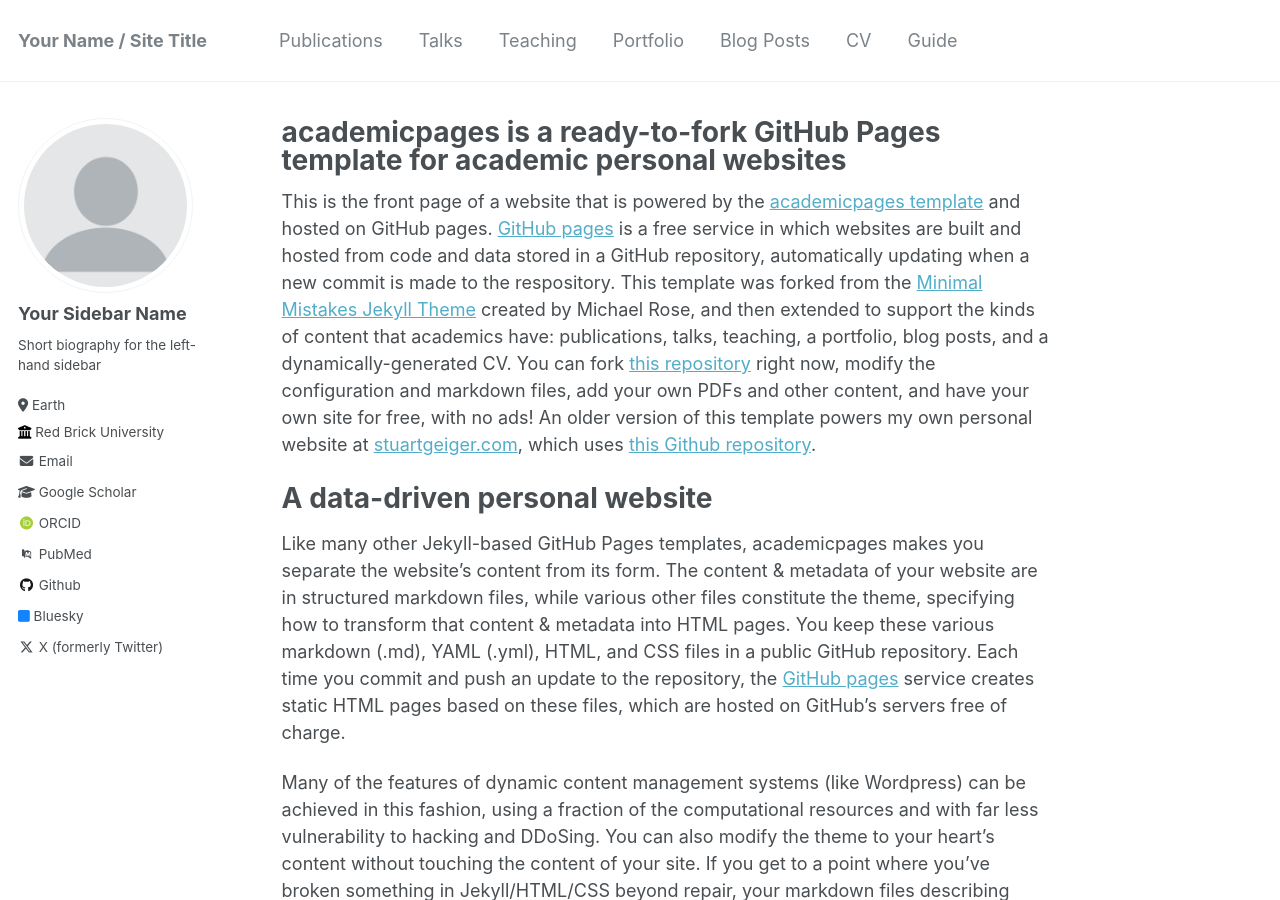
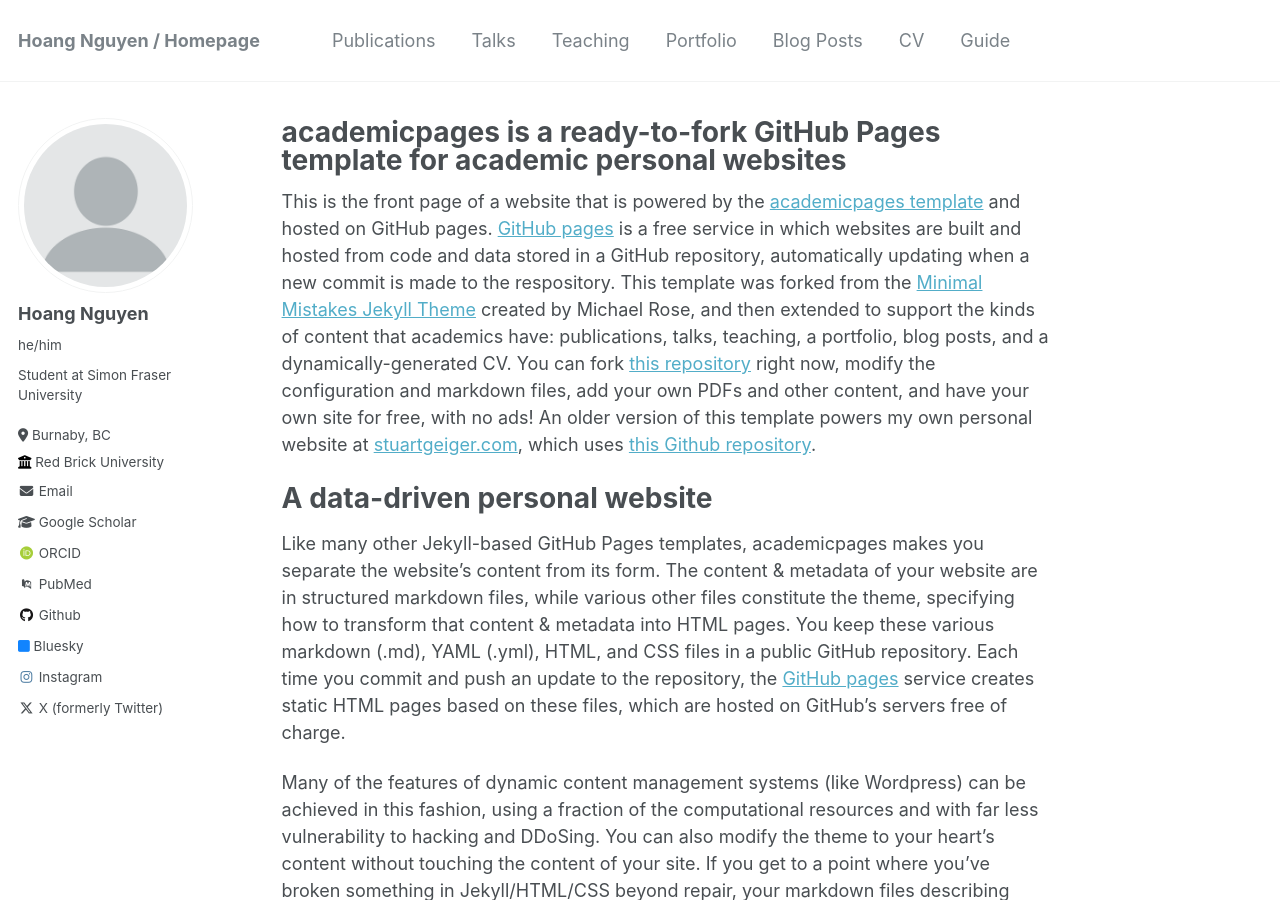
Before and after one commit to hoangnguyen2809/hoangnguyen2809.github.io, a Jekyll site: the page built from _pages/about.md, in a window 1280 px wide and 900 px high. Built offline with Jekyll 4.4.1, drawn with Linux system fonts in a browser that asks for light colours; some web fonts are replaced; some of the changed text lies outside the part shown.

Commit message:
Update config yml

```diff
--- a/_config.yml
+++ b/_config.yml
@@ -7,13 +7,13 @@
 
 # Basic Site Settings
 locale                   : "en-US"
-title                    : "Your Name / Site Title"
+title                    : "Hoang Nguyen / Homepage"
 title_separator          : "-"
-name                     : &name "Your Name"
+name                     : &name "Hoang Nguyen"
 description              : &description "personal description"
-url                      : https://academicpages.github.io # the base hostname & protocol for your site e.g. "https://mmistakes.github.io"
+url                      : https://hoangnguyen2809.github.io # the base hostname & protocol for your site e.g. "https://mmistakes.github.io"
 baseurl                  : "" # the subpath of your site, e.g. "/blog"
-repository               : "academicpages/academicpages.github.io"
+repository               : "hoangnguyen2809/hoangnguyen2809.github.io"
 
 # Site Author - The following control what appear as part of the author content on the side bar.
 #               If a field is blank the icon and link will not appear, otherwise it will be shown.
@@ -21,10 +21,10 @@
 author:
   # Biographic information
   avatar           : "profile.png"
-  name             : "Your Sidebar Name"
-  pronouns         : # example: "she/her"
-  bio              : "Short biography for the left-hand sidebar"
-  location         : "Earth"
+  name             : "Hoang Nguyen"
+  pronouns         : he/him
+  bio              : Student at Simon Fraser University
+  location         : "Burnaby, BC"
   employer         : "Red Brick University"
   uri              : # URL
   email            : "none@example.org"
@@ -53,7 +53,7 @@
   goodreads        : # Username
   google_plus      : # Username
   keybase          : # Username
-  instagram        : # Username
+  instagram        : hoangnv_
   lastfm           : # Username
   linkedin         : # Username
   mastodon         : # URL
```
